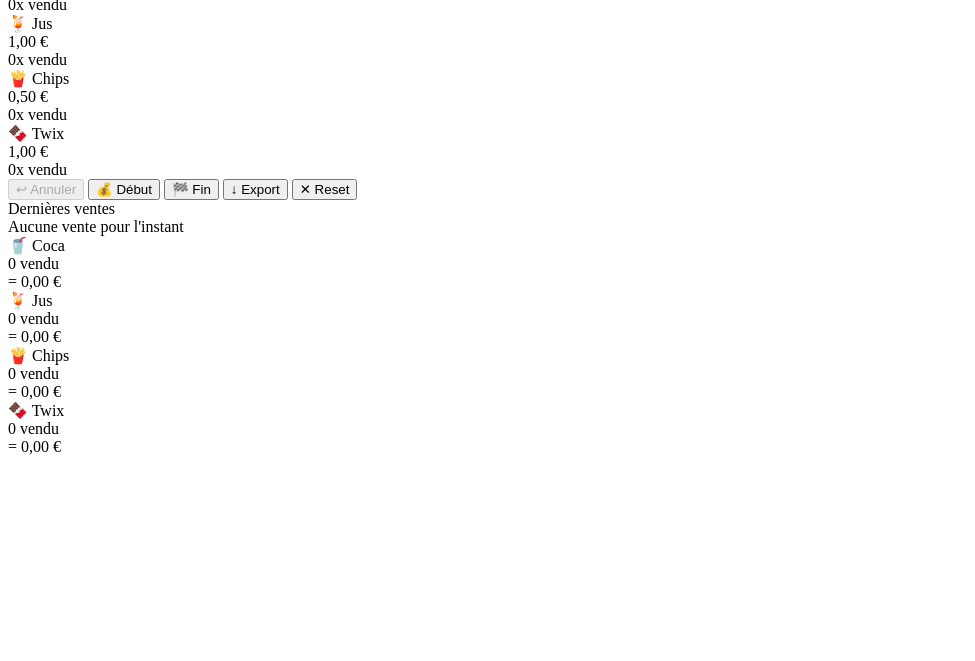
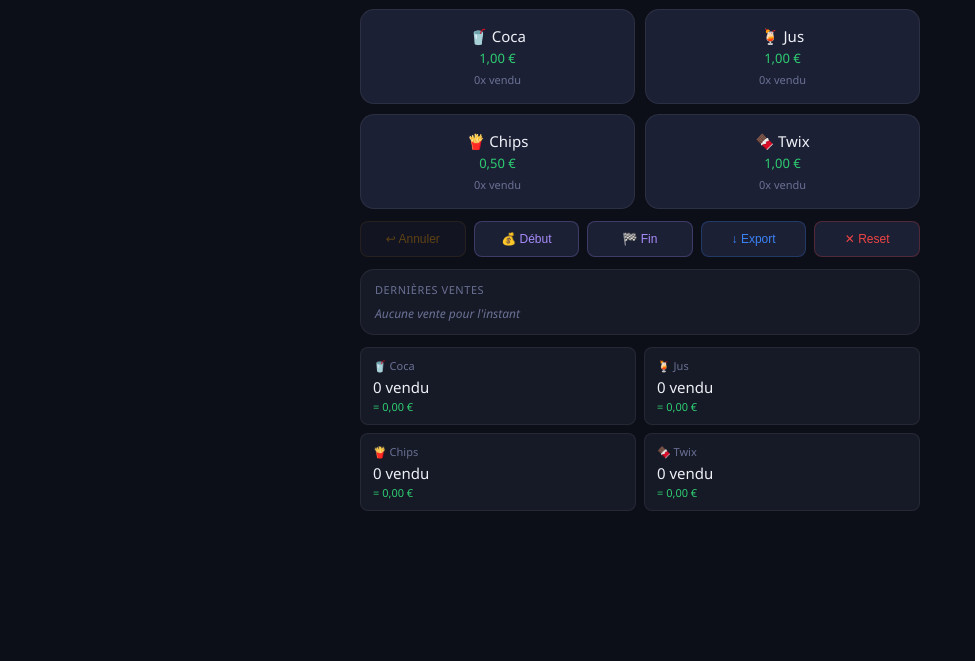
Before and after one commit to Zachessmaster/Cafet-Utrillo, a plain HTML site: page index.html in a window 1280 px wide. Shown: the part 139-800 px from the top of the page, without its empty margins (0-975 px from the left). Drawn offline with Linux system fonts and the light colour scheme.

Commit message:
Update index.html

```diff
--- a/index.html
+++ b/index.html
@@ -4,7 +4,7 @@
   <meta charset="UTF-8">
   <meta name="viewport" content="width=device-width, initial-scale=1.0">
   <title>Caisse Cafet</title>
-  <link rel="stylesheet" href="style-v4.css">
+  <link rel="stylesheet" href="style.css">
 </head>
 <body>
 
```
